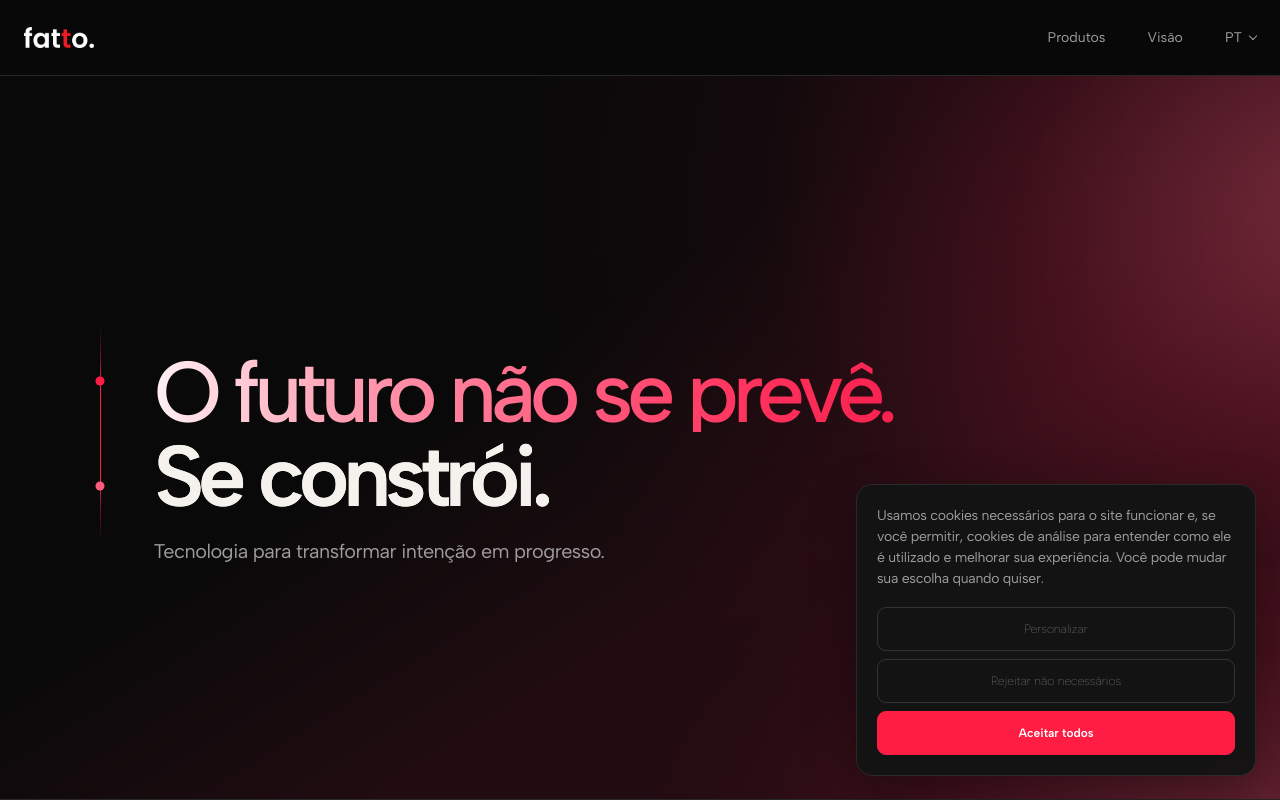
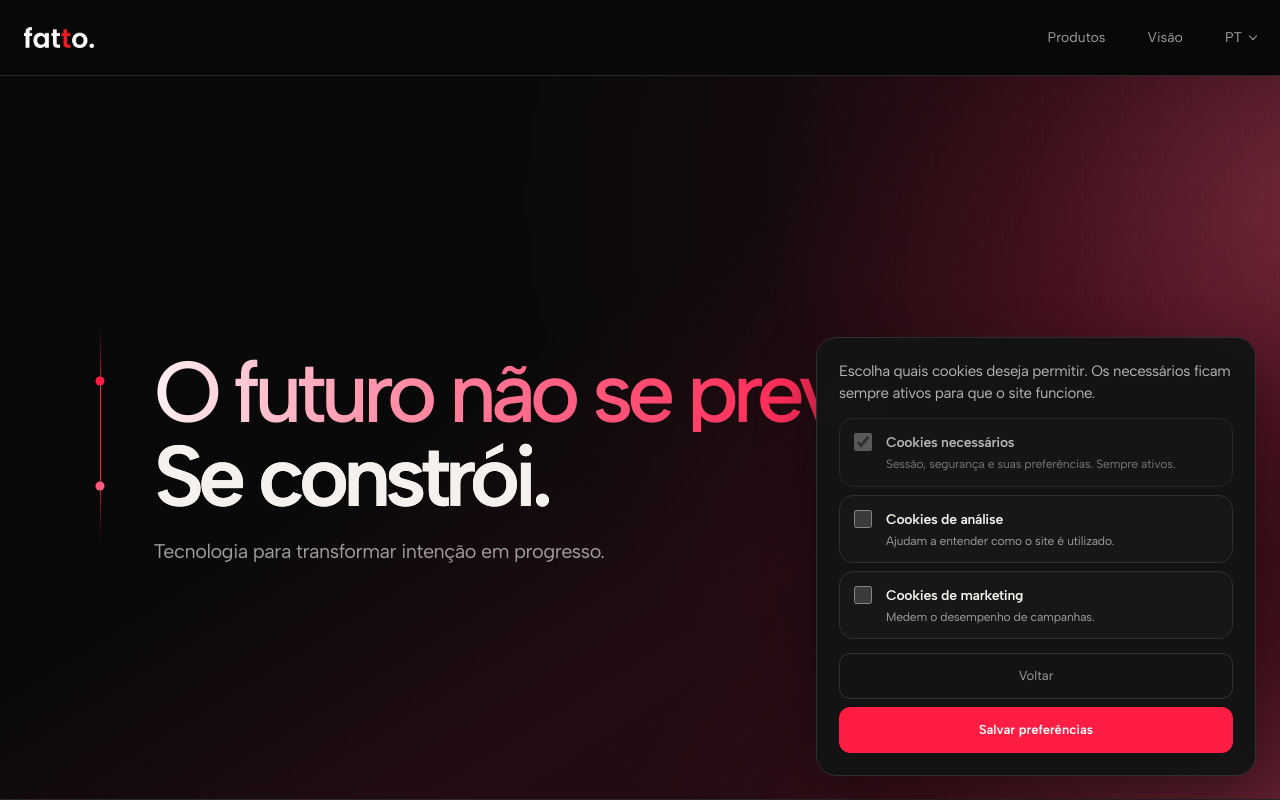
Before and after one commit to madebyfatto/madebyfatto, a React (Vite) app: page / in a window 1280 px wide. Both pictures are taken after a click on the button "Personalizar". Shown: the top 800 px of the page. Built offline with nearby package versions, Linux system fonts and the light colour scheme; the HTML template or start-up script is replaced by a standard one.

Commit message:
Update files from Figma Make

```diff
--- a/src/App.tsx
+++ b/src/App.tsx
@@ -11,6 +11,12 @@ type Clarity = (...args: unknown[]) => void
 const GA_MEASUREMENT_ID = "G-XXXXXXXXXX"
 const CLARITY_PROJECT_ID = "XXXXXXXXXX"
 const CONSENT_STORAGE_KEY = "fatto-analytics-consent"
+const COOKIE_PREFERENCES_STORAGE_KEY = "fatto-cookie-preferences"
+
+type CookiePreferences = {
+  analytics: boolean
+  marketing: boolean
+}
 
 declare global {
   interface Window {
@@ -44,6 +50,32 @@ function saveConsent(consent: AnalyticsConsent) {
 
   try {
     window.localStorage.setItem(CONSENT_STORAGE_KEY, consent)
+  } catch {
+    // The page remains fully usable when browser storage is unavailable.
+  }
+}
+
+function getStoredCookiePreferences(): CookiePreferences {
+  const fallback = { analytics: getStoredConsent() === "granted", marketing: false }
+  if (!isBrowser()) return fallback
+
+  try {
+    const stored = window.localStorage.getItem(COOKIE_PREFERENCES_STORAGE_KEY)
+    if (!stored) return fallback
+
+    const preferences = JSON.parse(stored) as Partial<CookiePreferences>
+    if (typeof preferences.analytics !== "boolean" || typeof preferences.marketing !== "boolean") return fallback
+    return { analytics: preferences.analytics, marketing: preferences.marketing }
+  } catch {
+    return fallback
+  }
+}
+
+function saveCookiePreferences(preferences: CookiePreferences) {
+  if (!isBrowser()) return
+
+  try {
+    window.localStorage.setItem(COOKIE_PREFERENCES_STORAGE_KEY, JSON.stringify(preferences))
   } catch {
     // The page remains fully usable when browser storage is unavailable.
   }
@@ -159,7 +191,7 @@ const content = {
     vision: { title: "No que acreditamos", support: "O que sustenta cada produto." },
     footer: "Tecnologia para o que vem depois.",
     consent: {
-      settings: "Preferências de cookies", dialog: "Preferências de cookies", preferencesIntro: "Cookies necessários mantêm o site funcionando. Você pode escolher se também quer permitir cookies de análise.", analyticsTitle: "Cookies de análise", analyticsDescription: "Ajudam a entender como o site é utilizado.", back: "Voltar", save: "Salvar preferências", message: "Usamos cookies necessários para o site funcionar e, se você permitir, cookies de análise para entender como ele é utilizado e melhorar sua experiência. Você pode mudar sua escolha quando quiser.", customize: "Personalizar", reject: "Rejeitar não necessários", accept: "Aceitar todos",
+      settings: "Preferências de cookies", dialog: "Preferências de cookies", preferencesIntro: "Escolha quais cookies deseja permitir. Os necessários ficam sempre ativos para que o site funcione.", requiredTitle: "Cookies necessários", requiredDescription: "Sessão, segurança e suas preferências. Sempre ativos.", analyticsTitle: "Cookies de análise", analyticsDescription: "Ajudam a entender como o site é utilizado.", marketingTitle: "Cookies de marketing", marketingDescription: "Medem o desempenho de campanhas.", back: "Voltar", save: "Salvar preferências", message: "Usamos cookies necessários para o site funcionar e, se você permitir, cookies de análise para entender como ele é utilizado e melhorar sua experiência. Você pode mudar sua escolha quando quiser.", customize: "Personalizar", reject: "Rejeitar não necessários", accept: "Aceitar todos",
     },
   },
   "en-US": {
@@ -175,7 +207,7 @@ const content = {
     vision: { title: "What we believe", support: "What sustains every product." },
     footer: "Technology for what comes next.",
     consent: {
-      settings: "Cookie preferences", dialog: "Cookie preferences", preferencesIntro: "Essential cookies keep the site working. You can choose whether to also allow analytics cookies.", analyticsTitle: "Analytics cookies", analyticsDescription: "Help us understand how the site is used.", back: "Back", save: "Save preferences", message: "We use essential cookies to keep the site working and, with your permission, analytics cookies to understand how it is used and improve your experience. You can change your choice at any time.", customize: "Customize", reject: "Reject non-essential", accept: "Accept all",
+      settings: "Cookie preferences", dialog: "Cookie preferences", preferencesIntro: "Choose which cookies you want to allow. Essential cookies always stay active so the site can work.", requiredTitle: "Essential cookies", requiredDescription: "Session, security and your preferences. Always active.", analyticsTitle: "Analytics cookies", analyticsDescription: "Help us understand how the site is used.", marketingTitle: "Marketing cookies", marketingDescription: "Measure campaign performance.", back: "Back", save: "Save preferences", message: "We use essential cookies to keep the site working and, with your permission, analytics cookies to understand how it is used and improve your experience. You can change your choice at any time.", customize: "Customize", reject: "Reject non-essential", accept: "Accept all",
     },
   },
   "es-ES": {
@@ -191,7 +223,7 @@ const content = {
     vision: { title: "En lo que creemos", support: "Lo que sostiene cada producto." },
     footer: "Tecnología para lo que viene después.",
     consent: {
-      settings: "Preferencias de cookies", dialog: "Preferencias de cookies", preferencesIntro: "Las cookies necesarias mantienen el sitio funcionando. Puedes elegir si también permites las cookies de análisis.", analyticsTitle: "Cookies de análisis", analyticsDescription: "Ayudan a entender cómo se utiliza el sitio.", back: "Volver", save: "Guardar preferencias", message: "Usamos cookies necesarias para que el sitio funcione y, si lo permites, cookies de análisis para entender cómo se utiliza y mejorar tu experiencia. Puedes cambiar tu elección cuando quieras.", customize: "Personalizar", reject: "Rechazar no necesarias", accept: "Aceptar todas",
+      settings: "Preferencias de cookies", dialog: "Preferencias de cookies", preferencesIntro: "Elige qué cookies quieres permitir. Las necesarias siempre permanecen activas para que el sitio funcione.", requiredTitle: "Cookies necesarias", requiredDescription: "Sesión, seguridad y tus preferencias. Siempre activas.", analyticsTitle: "Cookies de análisis", analyticsDescription: "Ayudan a entender cómo se utiliza el sitio.", marketingTitle: "Cookies de marketing", marketingDescription: "Miden el rendimiento de las campañas.", back: "Volver", save: "Guardar preferencias", message: "Usamos cookies necesarias para que el sitio funcione y, si lo permites, cookies de análisis para entender cómo se utiliza y mejorar tu experiencia. Puedes cambiar tu elección cuando quieras.", customize: "Personalizar", reject: "Rechazar no necesarias", accept: "Aceptar todas",
     },
   },
   "fr-FR": {
@@ -207,7 +239,7 @@ const content = {
     vision: { title: "Ce en quoi nous croyons", support: "Ce qui soutient chaque produit." },
     footer: "La technologie pour la suite.",
     consent: {
-      settings: "Préférences de cookies", dialog: "Préférences de cookies", preferencesIntro: "Les cookies nécessaires permettent au site de fonctionner. Vous pouvez aussi choisir d’autoriser les cookies d’analyse.", analyticsTitle: "Cookies d’analyse", analyticsDescription: "Ils nous aident à comprendre comment le site est utilisé.", back: "Retour", save: "Enregistrer les préférences", message: "Nous utilisons des cookies nécessaires au fonctionnement du site et, avec votre accord, des cookies d’analyse pour comprendre son utilisation et améliorer votre expérience. Vous pouvez modifier votre choix à tout moment.", customize: "Personnaliser", reject: "Refuser les non essentiels", accept: "Tout accepter",
+      settings: "Préférences de cookies", dialog: "Préférences de cookies", preferencesIntro: "Choisissez les cookies que vous souhaitez autoriser. Les cookies nécessaires restent toujours actifs pour le bon fonctionnement du site.", requiredTitle: "Cookies nécessaires", requiredDescription: "Session, sécurité et vos préférences. Toujours actifs.", analyticsTitle: "Cookies d’analyse", analyticsDescription: "Ils nous aident à comprendre comment le site est utilisé.", marketingTitle: "Cookies marketing", marketingDescription: "Ils mesurent les performances des campagnes.", back: "Retour", save: "Enregistrer les préférences", message: "Nous utilisons des cookies nécessaires au fonctionnement du site et, avec votre accord, des cookies d’analyse pour comprendre son utilisation et améliorer votre expérience. Vous pouvez modifier votre choix à tout moment.", customize: "Personnaliser", reject: "Refuser les non essentiels", accept: "Tout accepter",
     },
   },
   "it-IT": {
@@ -223,7 +255,7 @@ const content = {
     vision: { title: "Ciò in cui crediamo", support: "Ciò che sostiene ogni prodotto." },
     footer: "Tecnologia per ciò che viene dopo.",
     consent: {
-      settings: "Preferenze sui cookie", dialog: "Preferenze sui cookie", preferencesIntro: "I cookie necessari mantengono il sito funzionante. Puoi scegliere se consentire anche i cookie analitici.", analyticsTitle: "Cookie analitici", analyticsDescription: "Ci aiutano a capire come viene utilizzato il sito.", back: "Indietro", save: "Salva preferenze", message: "Utilizziamo i cookie necessari per il funzionamento del sito e, con il tuo consenso, i cookie analitici per capire come viene utilizzato e migliorare la tua esperienza. Puoi modificare la tua scelta in qualsiasi momento.", customize: "Personalizza", reject: "Rifiuta i non necessari", accept: "Accetta tutti",
+      settings: "Preferenze sui cookie", dialog: "Preferenze sui cookie", preferencesIntro: "Scegli quali cookie desideri consentire. Quelli necessari restano sempre attivi per il funzionamento del sito.", requiredTitle: "Cookie necessari", requiredDescription: "Sessione, sicurezza e le tue preferenze. Sempre attivi.", analyticsTitle: "Cookie analitici", analyticsDescription: "Ci aiutano a capire come viene utilizzato il sito.", marketingTitle: "Cookie di marketing", marketingDescription: "Misurano le prestazioni delle campagne.", back: "Indietro", save: "Salva preferenze", message: "Utilizziamo i cookie necessari per il funzionamento del sito e, con il tuo consenso, i cookie analitici per capire come viene utilizzato e migliorare la tua esperienza. Puoi modificare la tua scelta in qualsiasi momento.", customize: "Personalizza", reject: "Rifiuta i non necessari", accept: "Accetta tutti",
     },
   },
 } as const
@@ -244,7 +276,7 @@ export default function App() {
   const [analyticsConsent, setAnalyticsConsent] = useState<AnalyticsConsent | null>(() => getStoredConsent())
   const [consentBannerOpen, setConsentBannerOpen] = useState(() => getStoredConsent() === null)
   const [cookiePreferencesOpen, setCookiePreferencesOpen] = useState(() => getStoredConsent() !== null)
-  const [analyticsCookiesAllowed, setAnalyticsCookiesAllowed] = useState(() => getStoredConsent() === "granted")
+  const [cookiePreferences, setCookiePreferences] = useState<CookiePreferences>(() => getStoredCookiePreferences())
   const copy = content[siteLocale]
   const beliefs = copy.beliefs
 
@@ -278,15 +310,18 @@ export default function App() {
     setMenuOpen(false)
     setLanguageOpen(false)
   }
-  const updateAnalyticsConsent = (consent: AnalyticsConsent, reopenInPreferences = false) => {
+  const updateCookiePreferences = (preferences: CookiePreferences, reopenInPreferences = false) => {
+    const consent: AnalyticsConsent = preferences.analytics ? "granted" : "denied"
     saveConsent(consent)
+    saveCookiePreferences(preferences)
     setAnalyticsConsent(consent)
-    setAnalyticsCookiesAllowed(consent === "granted")
+    setCookiePreferences(preferences)
     setCookiePreferencesOpen(reopenInPreferences)
     setConsentBannerOpen(false)
   }
   const openCookiePreferences = () => {
-    setAnalyticsCookiesAllowed(analyticsConsent === "granted")
+    setCookiePreferences(getStoredCookiePreferences())
+    setCookiePreferencesOpen(true)
     setConsentBannerOpen(true)
   }
   const selectLocale = (locale: SiteLocale) => {
@@ -466,24 +501,40 @@ export default function App() {
               <div className="fatto-consent-copy">
                 <p>{copy.consent.preferencesIntro}</p>
               </div>
-              <div className="fatto-cookie-choice">
-                <div>
-                  <strong>{copy.consent.analyticsTitle}</strong>
-                  <span>{copy.consent.analyticsDescription}</span>
-                </div>
-                <button
-                  className={analyticsCookiesAllowed ? "is-enabled" : ""}
-                  type="button"
-                  role="switch"
-                  aria-checked={analyticsCookiesAllowed}
-                  onClick={() => setAnalyticsCookiesAllowed((allowed) => !allowed)}
-                >
-                  <span />
-                </button>
+              <div className="fatto-cookie-options">
+                <label className="fatto-cookie-option is-required">
+                  <input type="checkbox" checked disabled />
+                  <span>
+                    <strong>{copy.consent.requiredTitle}</strong>
+                    <small>{copy.consent.requiredDescription}</small>
+                  </span>
+                </label>
+                <label className="fatto-cookie-option">
+                  <input
+                    type="checkbox"
+                    checked={cookiePreferences.analytics}
+                    onChange={(event) => setCookiePreferences((preferences) => ({ ...preferences, analytics: event.target.checked }))}
+                  />
+                  <span>
+                    <strong>{copy.consent.analyticsTitle}</strong>
+                    <small>{copy.consent.analyticsDescription}</small>
+                  </span>
+                </label>
+                <label className="fatto-cookie-option">
+                  <input
+                    type="checkbox"
+                    checked={cookiePreferences.marketing}
+                    onChange={(event) => setCookiePreferences((preferences) => ({ ...preferences, marketing: event.target.checked }))}
+                  />
+                  <span>
+                    <strong>{copy.consent.marketingTitle}</strong>
+                    <small>{copy.consent.marketingDescription}</small>
+                  </span>
+                </label>
               </div>
               <div className="fatto-consent-actions is-preferences">
                 <button className="fatto-consent-decline" type="button" onClick={() => setCookiePreferencesOpen(false)}>{copy.consent.back}</button>
-                <button className="fatto-consent-accept" type="button" onClick={() => updateAnalyticsConsent(analyticsCookiesAllowed ? "granted" : "denied", true)}>{copy.consent.save}</button>
+                <button className="fatto-consent-accept" type="button" onClick={() => updateCookiePreferences(cookiePreferences, true)}>{copy.consent.save}</button>
               </div>
             </>
           ) : (
@@ -493,8 +544,8 @@ export default function App() {
               </div>
               <div className="fatto-consent-actions">
                 <button className="fatto-consent-decline" type="button" onClick={openCookiePreferences}>{copy.consent.customize}</button>
-                <button className="fatto-consent-decline" type="button" onClick={() => updateAnalyticsConsent("denied")}>{copy.consent.reject}</button>
-                <button className="fatto-consent-accept" type="button" onClick={() => updateAnalyticsConsent("granted")}>{copy.consent.accept}</button>
+                <button className="fatto-consent-decline" type="button" onClick={() => updateCookiePreferences({ analytics: false, marketing: false })}>{copy.consent.reject}</button>
+                <button className="fatto-consent-accept" type="button" onClick={() => updateCookiePreferences({ analytics: true, marketing: true })}>{copy.consent.accept}</button>
               </div>
             </>
           )}
@@ -785,8 +836,6 @@ const styles = `
   .fatto-beliefs-list { display: grid; grid-template-columns: repeat(2, minmax(0, 1fr)); gap: 14px; margin: 0 0 0 clamp(48px, 4vw, 76px); padding: 0; list-style: none; }
   .fatto-beliefs-list li { display: flex; min-height: 0; flex-direction: column; gap: 0; padding: clamp(22px, 1.8vw, 28px); border: 1px solid #202024; border-radius: 16px; background: #121212; }
   .fatto-beliefs-list li > span { color: var(--quiet); font-size: 13px; font-variant-numeric: tabular-nums; }
-  .fatto-beliefs-list p { margin: 10px 0 0; color: var(--muted); font-size: clamp(24px, 2.25vw, 38px); font-weight: 420; letter-spacing: -0.06em; line-height: 1.12; }
-  .fatto-beliefs-list strong { color: var(--text); font-weight: 620; }
   .fatto-beliefs-list p { margin: 10px 0 0; color: var(--muted); font-size: clamp(20px, 1.75vw, 29px); font-weight: 500; letter-spacing: -0.055em; line-height: 1.12; }
   .fatto-beliefs-list strong { color: var(--text); font-weight: 650; }
 
@@ -799,24 +848,26 @@ const styles = `
 
   .fatto-privacy-settings { position: fixed; z-index: 50; right: 20px; bottom: 20px; padding: 8px 11px; border: 1px solid #2a292c; border-radius: 999px; background: rgba(20, 20, 20, .92); color: var(--muted); font: inherit; font-size: 11px; letter-spacing: -.01em; cursor: pointer; backdrop-filter: blur(12px); transition: border-color 180ms ease, color 180ms ease, background 180ms ease; }
   .fatto-privacy-settings:hover, .fatto-privacy-settings:focus-visible { border-color: #4a474d; background: #1a1a1a; color: var(--text); }
-  .fatto-consent-banner { position: fixed; z-index: 51; right: 24px; bottom: 24px; display: grid; width: min(400px, calc(100vw - 48px)); gap: 18px; padding: 20px; border: 1px solid #2a292c; border-radius: 16px; background: rgba(20, 20, 20, .98); box-shadow: 0 18px 48px rgba(0, 0, 0, .34); backdrop-filter: blur(16px); }
-  .fatto-consent-copy p { margin: 0; color: var(--muted); font-size: 14px; line-height: 1.5; letter-spacing: -.02em; }
+  .fatto-consent-banner { position: fixed; z-index: 51; right: 24px; bottom: 24px; display: grid; width: min(440px, calc(100vw - 48px)); gap: 14px; padding: 22px; border: 1px solid #302e32; border-radius: 20px; background: rgba(20, 20, 20, .98); box-shadow: 0 22px 56px rgba(0, 0, 0, .38); backdrop-filter: blur(18px); }
+  .fatto-consent-copy p { margin: 0; color: #b7b4b8; font-size: 15px; line-height: 1.48; letter-spacing: -.025em; }
   .fatto-consent-actions { display: grid; grid-template-columns: 1fr; gap: 8px; }
-  .fatto-consent-actions button { min-height: 44px; padding: 10px 16px; border-radius: 9px; font: inherit; font-size: 12px; font-weight: 550; white-space: nowrap; cursor: pointer; transition: background 180ms ease, border-color 180ms ease, color 180ms ease; }
+  .fatto-consent-actions button { min-height: 46px; padding: 10px 16px; border-radius: 11px; font: inherit; font-size: 13px; font-weight: 400; white-space: nowrap; cursor: pointer; transition: background 180ms ease, border-color 180ms ease, color 180ms ease; }
   .fatto-consent-actions.is-preferences { grid-template-columns: 1fr; }
-  .fatto-consent-accept { border: 1px solid var(--accent); background: var(--accent); color: #fff; }
+  .fatto-consent-accept { border: 1px solid var(--accent); background: var(--accent); color: #fff; font-weight: 600 !important; }
   .fatto-consent-accept:hover, .fatto-consent-accept:focus-visible { background: #f70f39; border-color: #f70f39; }
   .fatto-consent-decline { border: 1px solid #343236; background: transparent; color: var(--muted); }
-  .fatto-consent-actions .fatto-consent-decline { border: 1px solid #343236; background: transparent; color: var(--muted); font-weight: 200; font-synthesis: none; }
+  .fatto-consent-actions .fatto-consent-decline { border: 1px solid #343236; background: transparent; color: var(--muted); font-weight: 400; }
   .fatto-consent-decline:hover, .fatto-consent-decline:focus-visible { border-color: #5b575d; color: var(--text); }
-  .fatto-cookie-choice { display: flex; align-items: center; justify-content: space-between; gap: 20px; padding: 15px 16px; border: 1px solid #2a292c; border-radius: 12px; background: #171717; }
-  .fatto-cookie-choice div { display: grid; gap: 4px; }
-  .fatto-cookie-choice strong { color: var(--text); font-size: 14px; font-weight: 550; }
-  .fatto-cookie-choice span { color: var(--muted); font-size: 12px; }
-  .fatto-cookie-choice button { position: relative; flex: 0 0 auto; width: 40px; height: 22px; padding: 0; border: 1px solid #454248; border-radius: 99px; background: #2a292c; cursor: pointer; transition: background 180ms ease, border-color 180ms ease; }
-  .fatto-cookie-choice button > span { position: absolute; top: 3px; left: 3px; width: 14px; height: 14px; border-radius: 99px; background: var(--muted); transition: transform 180ms ease, background 180ms ease; }
-  .fatto-cookie-choice button.is-enabled { border-color: var(--accent); background: var(--accent); }
-  .fatto-cookie-choice button.is-enabled > span { background: #fff; transform: translateX(18px); }
+  .fatto-cookie-options { display: grid; gap: 8px; }
+  .fatto-cookie-option { display: grid; grid-template-columns: 20px minmax(0, 1fr); align-items: start; gap: 12px; padding: 13px 14px; border: 1px solid #302e32; border-radius: 14px; background: #171717; cursor: pointer; transition: border-color 180ms ease, background 180ms ease; }
+  .fatto-cookie-option:hover { border-color: #4e4950; background: #1b1b1b; }
+  .fatto-cookie-option.is-required { cursor: default; opacity: .72; }
+  .fatto-cookie-option.is-required:hover { border-color: #302e32; background: #171717; }
+  .fatto-cookie-option input { width: 18px; height: 18px; margin: 1px 0 0; accent-color: var(--accent); cursor: pointer; }
+  .fatto-cookie-option input:disabled { cursor: default; }
+  .fatto-cookie-option > span { display: grid; gap: 3px; }
+  .fatto-cookie-option strong { color: var(--text); font-size: 14px; font-weight: 540; letter-spacing: -.02em; }
+  .fatto-cookie-option small { color: var(--muted); font-size: 12px; line-height: 1.35; letter-spacing: -.015em; }
 
   @media (max-width: 900px) {
     .fatto-hero { min-height: 660px; padding-inline: clamp(32px, 8vw, 80px); }
@@ -860,9 +911,6 @@ const styles = `
     .fatto-consent-actions.is-preferences { grid-template-columns: 1fr; }
     .fatto-consent-actions button { width: 100%; }
 
-    .fatto-hero { min-height: 292px; align-items: flex-start; padding: 42px 22px 28px; border-bottom: 0; }
-    .fatto-hero::before { background: radial-gradient(ellipse 150% 120% at 108% 18%, rgba(255, 91, 126, .32) 0%, rgba(214, 35, 76, .18) 30%, rgba(125, 18, 45, .07) 54%, transparent 79%), radial-gradient(ellipse 88% 58% at 100% 108%, rgba(255, 91, 126, .27) 0%, rgba(214, 35, 76, .14) 43%, rgba(125, 18, 45, .06) 64%, transparent 80%), linear-gradient(150deg, transparent 42%, rgba(207, 35, 76, .10) 67%, rgba(173, 27, 64, .12) 100%), linear-gradient(180deg, transparent 36%, var(--bg) 94%); }
-    .fatto-hero::after { opacity: .11; }
     /* Mobile keeps the original hard transition: hero gradient, then solid black Products. */
     .fatto-hero { min-height: auto; align-items: flex-start; padding: 42px 22px; border-bottom: 0 !important; background: var(--bg); }
     .fatto-hero::before {
@@ -888,7 +936,6 @@ const styles = `
     .is-ready .fatto-hero-signal-line { transform: scaleY(1); }
 
     .fatto-section { gap: 30px; padding: 58px 22px; }
-    .fatto-products { padding-top: 46px; }
     .fatto-products { margin-top: 0; padding-top: 50px; border-top: 0 !important; box-shadow: none; background: var(--bg); }
     .fatto-section-heading { display: block; }
     .fatto-section-index { display: none; }
@@ -913,7 +960,6 @@ const styles = `
     .fatto-beliefs-list { grid-template-columns: repeat(2, minmax(0, 1fr)); gap: 10px; margin-left: 0; }
     .fatto-beliefs-list li { min-height: 178px; gap: 15px; padding: 17px; border-radius: 14px; }
     .fatto-beliefs-list li > span { padding-top: 0; color: var(--quiet); font-size: 11px; }
-    .fatto-beliefs-list p { margin: 15px 0 0; font-size: clamp(19px, 5.2vw, 22px); font-weight: 420; line-height: 1.18; letter-spacing: -.045em; }
     .fatto-beliefs-list p { margin: 15px 0 0; font-size: clamp(18px, 5vw, 21px); font-weight: 500; line-height: 1.18; letter-spacing: -.045em; }
 
     .fatto-footer-inner { grid-template-columns: minmax(0, 1fr) auto; width: 100%; gap: 16px; padding: 30px 28px; }
```
